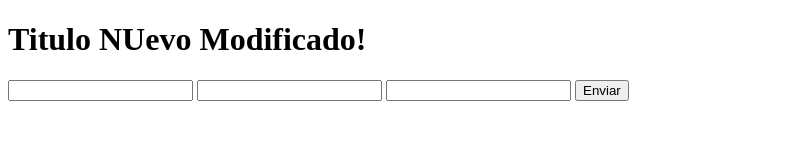
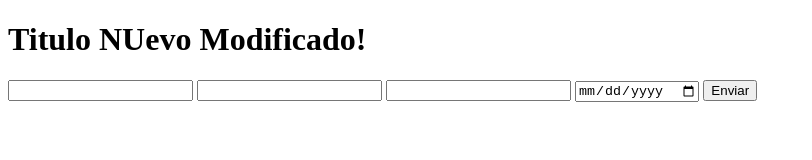
Before and after one commit to x010080810/hello-world-git, a plain HTML site: page index.html in a window 1280 px wide. Shown: the whole page, without its empty margins (0-812 px from the left). Drawn offline with Linux system fonts and the light colour scheme.

Commit message:
Se implemento birth

```diff
--- a/index.html
+++ b/index.html
@@ -11,6 +11,7 @@
         <input type="number" name="firstName" id="firstName">
         <input type="text" name="lastName" id="lastName">
         <input type="number" name="age" id="age">
+        <input type="date" name="bithdate" id="bithdate">
         <input type="button" value="Enviar">
     </form>
 </body>
```
